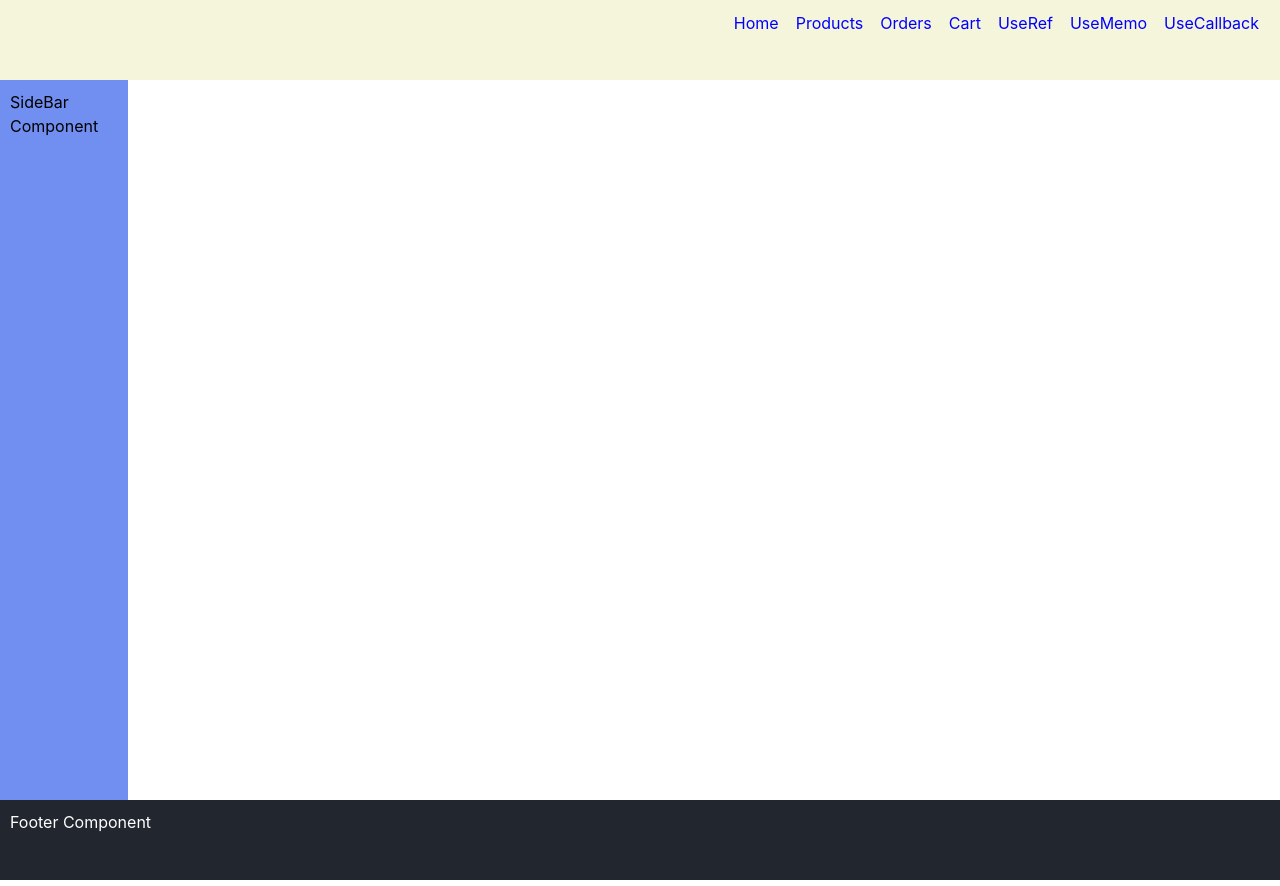
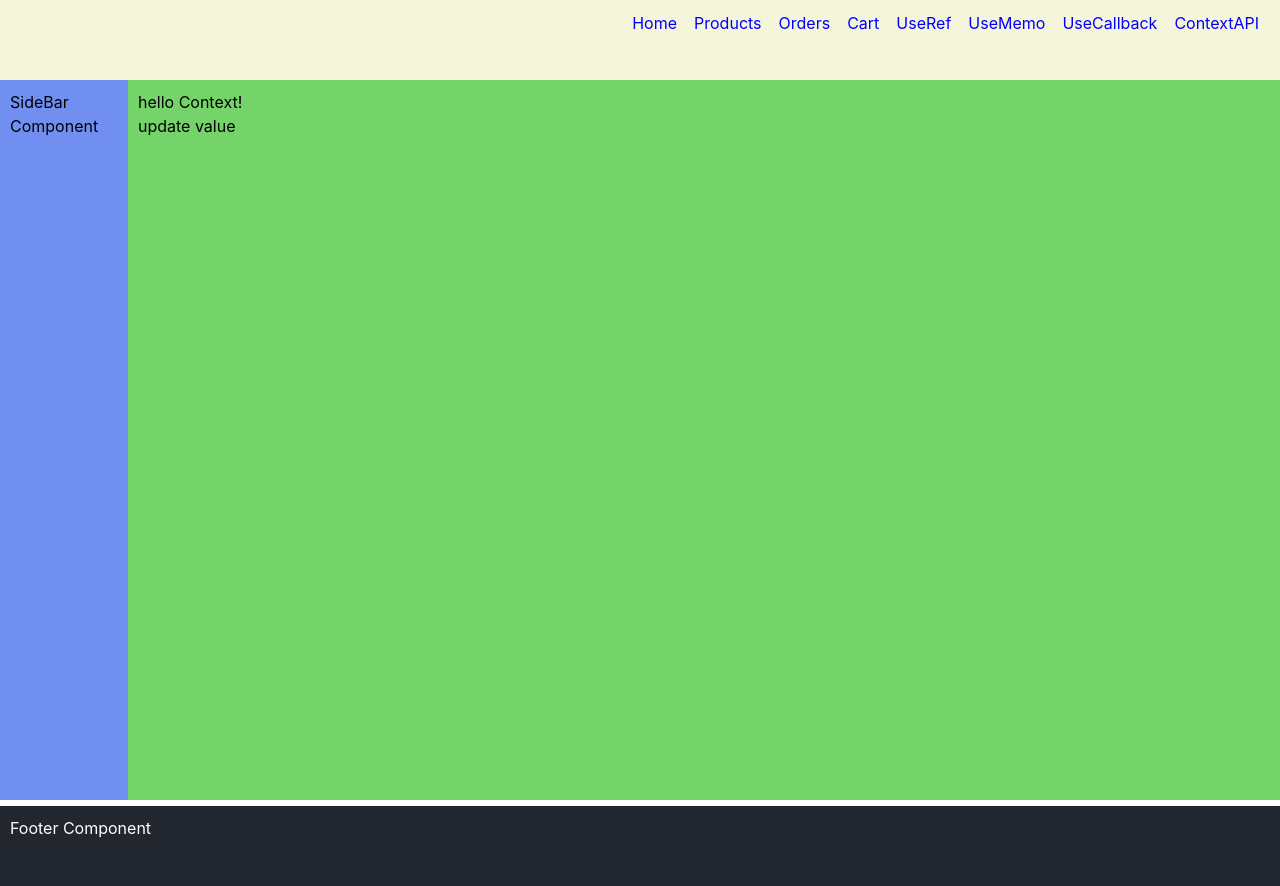
Before and after one commit to danukaem/e-com-reactJs, a React (Create React App) app: page /contextAPI in a window 1280 px wide. Built offline with nearby package versions, Linux system fonts and the light colour scheme.

Commit message:
Context APi

```diff
--- a/src/App.jsx
+++ b/src/App.jsx
@@ -10,6 +10,7 @@ import ProductPage from "./components/Content/pages/ProductPage";
 import UseRefPage from "./components/Content/pages/UseRefPage";
 import UseMemo from "./components/Content/pages/UseMemo";
 import UseCallback from "./components/Content/pages/UseCallback";
+import ContextAPI from "./components/Content/pages/ContextAPI";
 
 function App() {
   return (
@@ -25,6 +26,7 @@ function App() {
           <Route path="/useRef" element={<UseRefPage />} />
           <Route path="/useMemo" element={<UseMemo />} />
           <Route path="/useCallback" element={<UseCallback />} />
+          <Route path="/contextAPI" element={<ContextAPI />} />
         </Route>
       </Routes>
       <Footer />
--- /dev/null
+++ b/src/components/Content/pages/ContextAPI.jsx
@@ -0,0 +1,13 @@
+import React from 'react'
+import MyProvider from './contectApi/MyProvider'
+import MyComponent from './contectApi/MyComponent'
+
+function ContextAPI() {
+  return (
+    <MyProvider>
+        <MyComponent/>
+    </MyProvider>
+  )
+}
+
+export default ContextAPI
--- /dev/null
+++ b/src/components/Content/pages/contectApi/MyComponent.jsx
@@ -0,0 +1,22 @@
+import React, { useContext } from "react";
+import { MyContext } from "./MyProvider";
+
+function MyComponent() {
+  const { value, setValue } = useContext(MyContext);
+
+  return (
+    <div>
+      <p>{value}</p>
+
+      <button
+        onClick={() => {
+          setValue("update context value!");
+        }}
+      >
+        update value
+      </button>
+    </div>
+  );
+}
+
+export default MyComponent;
--- /dev/null
+++ b/src/components/Content/pages/contectApi/MyProvider.jsx
@@ -0,0 +1,15 @@
+import React, { createContext, useState } from "react";
+
+export const MyContext = createContext();
+
+function MyProvider({children}) {
+  const [value, setValue] = useState("hello Context!");
+
+  return (
+    <MyContext.Provider value={{ value, setValue }}>
+      {children}
+    </MyContext.Provider>
+  );
+}
+
+export default MyProvider;
--- a/src/components/Header/Header.jsx
+++ b/src/components/Header/Header.jsx
@@ -11,6 +11,7 @@ function Header() {
     { name: "UseRef", to: "/useRef" },
     { name: "UseMemo", to: "/useMemo" },
     { name: "UseCallback", to: "/useCallback" },
+    { name: "ContextAPI", to: "/contextAPI" },
 
 
   ];
```
